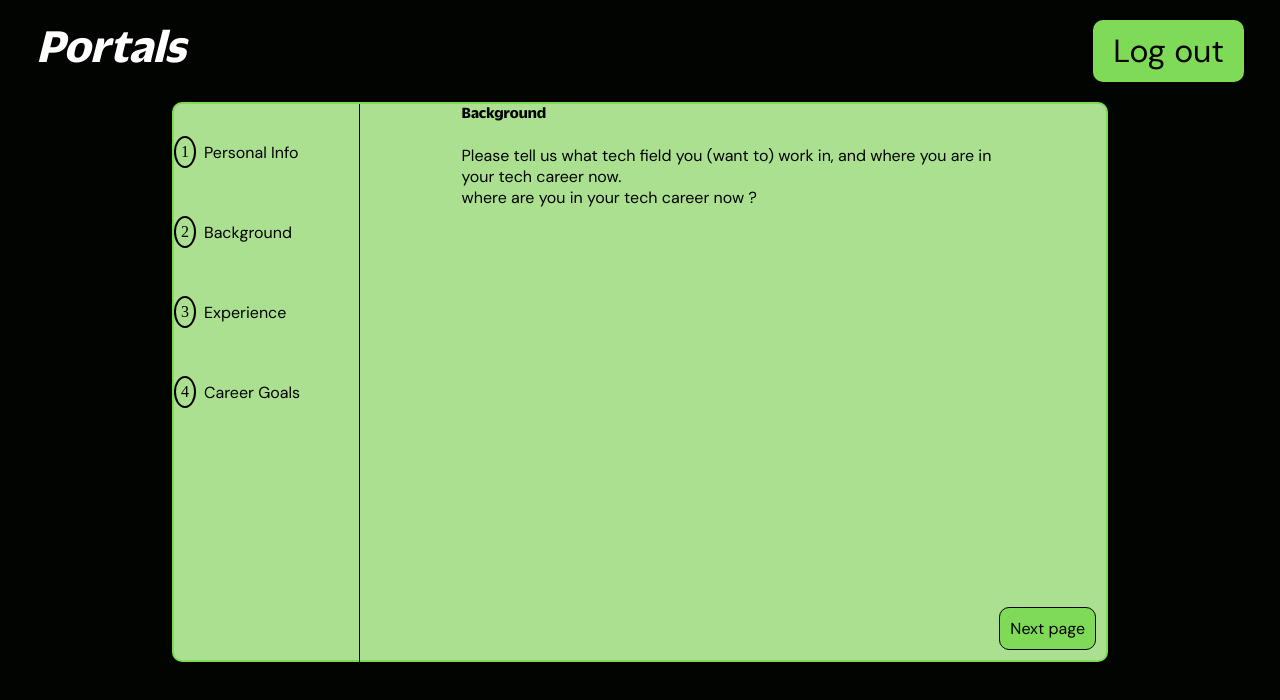
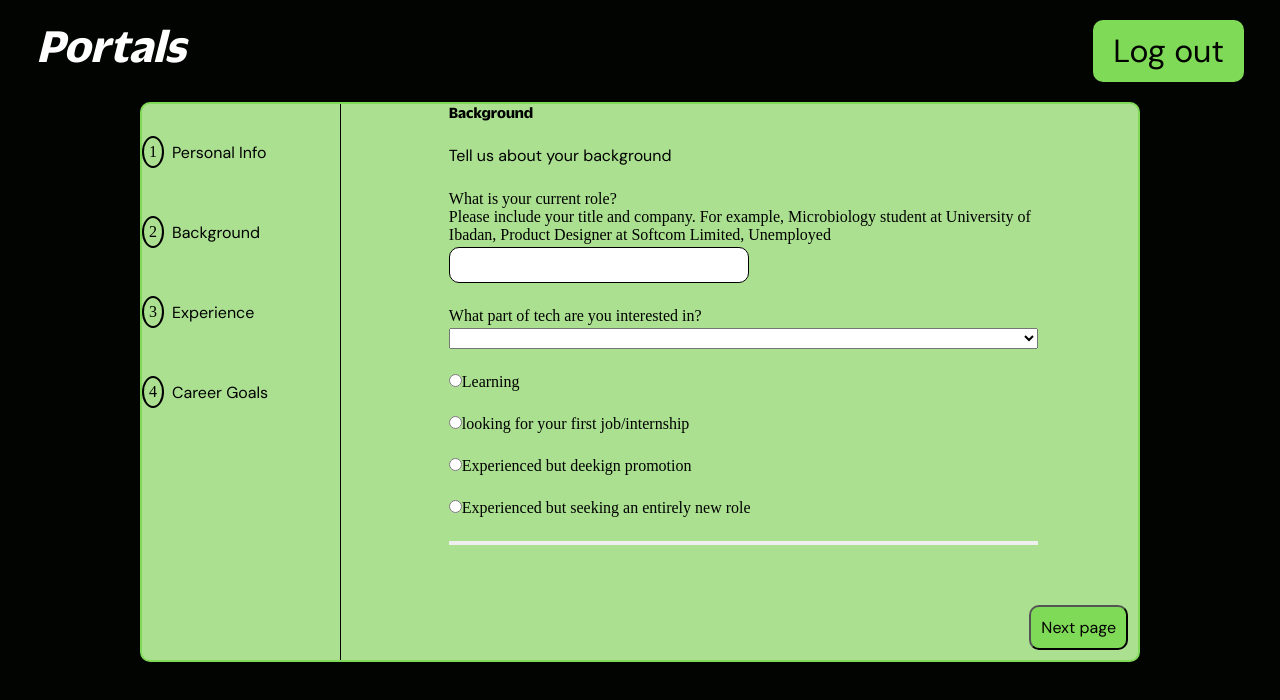
Before and after one commit to hemjay07/Portals, a React (Vite) app: page /dashboard/page2 in a window 1280 px wide. Shown: the top 700 px of the page. Built offline with nearby package versions, Linux system fonts and the light colour scheme.

Commit message:
update: completed the form logic to collect all the roadmap input form the user

```diff
--- a/src/components/dashboardComponents/background.jsx
+++ b/src/components/dashboardComponents/background.jsx
@@ -1,16 +1,110 @@
-import React from "react";
-import { Container } from "./formComponents.styled";
+import React, { useState } from "react";
+// import { Container } from "./formComponents.styled";
 import NextPage from "./nextPage";
+import { Container, StyledLabel } from "./formComponents.styled";
+const techDivisions = [
+  { label: "", value: "" },
+  { label: "Design", value: "design" },
+  { label: "Software Engineering", value: "softwareEngineering" },
+  { label: "DevOps", value: "devOps" },
+  { label: "Data", value: "data" },
+  { label: "Mobile", value: "mobile" },
+  { label: "People Operations/HR", value: "peopleOperations" },
+  { label: "Product", value: "product" },
+  { label: "Security", value: "security" },
+  { label: "Business", value: "business" },
+  { label: "Writing", value: "writing" },
+  { label: "DevRel", value: "devrel" },
+  { label: "QA", value: "qa" },
+];
+export default function Background({ roadMapContent, handlechange }) {
+  const [selectedOption, setSelectedOption] = useState();
 
-export default function background() {
   return (
     <Container>
       <h2>Background</h2>
-      <p>
-        Please tell us what tech field you (want to) work in, and where you are
-        in your tech career now. <br />
-        where are you in your tech career now ?
-      </p>
+      <p>Tell us about your background</p>
+      <StyledLabel>
+        What is your current role?
+        <br /> Please include your title and company. For example, Microbiology
+        student at University of Ibadan, Product Designer at Softcom Limited,
+        Unemployed
+        <input
+          type="text"
+          name="whatIsYourCurrentRole"
+          value={roadMapContent.background.whatIsYourCurrentRole || ""}
+          onChange={(e) => {
+            handlechange(e, "background");
+          }}
+        />
+      </StyledLabel>
+      <StyledLabel>
+        What part of tech are you interested in?
+        <select
+          name="whatPartOfTechAreYouInterestedIn"
+          value={
+            roadMapContent.background.whatPartOfTechAreYouInterestedIn || ""
+          }
+          onChange={(e) => {
+            handlechange(e, "background");
+          }}
+        >
+          {techDivisions.map((option, index) => {
+            return (
+              <option key={index} value={option.value}>
+                {option.label}
+              </option>
+            );
+          })}
+        </select>
+      </StyledLabel>
+
+      <label>
+        <input
+          value="learning"
+          name="status"
+          type="radio"
+          onChange={(e) => {
+            handlechange(e, "background");
+          }}
+        />
+        Learning
+      </label>
+      <label>
+        <input
+          value="looking for your first job/internship"
+          name="status"
+          type="radio"
+          onChange={(e) => {
+            handlechange(e, "background");
+          }}
+        />
+        looking for your first job/internship
+      </label>
+      <label>
+        <input
+          value="Experienced but seekign promotion"
+          name="status"
+          type="radio"
+          onChange={(e) => {
+            handlechange(e, "background");
+          }}
+        />
+        Experienced but deekign promotion
+      </label>
+      <label>
+        <input
+          value="Experienced but seeking an entirely new role"
+          name="status"
+          type="radio"
+          onChange={(e) => {
+            handlechange(e, "background");
+          }}
+        />
+        Experienced but seeking an entirely new role
+      </label>
+      <button onClick={() => console.log(roadMapContent)}></button>
+
       <NextPage />
     </Container>
   );
--- a/src/components/dashboardComponents/careerGoals.jsx
+++ b/src/components/dashboardComponents/careerGoals.jsx
@@ -1,12 +1,26 @@
 import React from "react";
 import styled from "styled-components";
-import { Container } from "./formComponents.styled";
+import { Container, StyledLabel } from "./formComponents.styled";
 import NextPage from "./nextPage";
 
-export default function CareerGoal() {
+export default function CareerGoal({ roadMapContent, handlechange }) {
   return (
     <Container>
       <h2>Career Goals</h2>
+      <p>Here you tell us who you'd like to be career-wise.</p>
+      <StyledLabel>
+        What is your ONE career goal?
+        <br />
+        This should be achievable in the next 1-3 years. Please be specific and
+        short.
+        <input
+          type="text"
+          name="careerGoal"
+          onChange={(e) => {
+            handlechange(e, "careerGoal");
+          }}
+        />
+      </StyledLabel>
       <NextPage />
     </Container>
   );
--- a/src/components/dashboardComponents/experience.jsx
+++ b/src/components/dashboardComponents/experience.jsx
@@ -1,12 +1,58 @@
-import React from "react";
+import React, { useState } from "react";
 import styled from "styled-components";
-import { Container } from "./formComponents.styled";
+import { Container, StyledLabel } from "./formComponents.styled";
 import NextPage from "./nextPage";
 
-export default function Experience() {
+export default function Experience({ roadMapContent, handlechange }) {
+  // const [skills, setSkills] = useState();
   return (
     <Container>
-      <h2>Experience</h2> <NextPage />
+      <h1>Experience</h1>
+      <p>Here, you tell us all about your experience so far!</p>
+      <StyledLabel>
+        What have you learnt so far?
+        <br /> Put skills, languages, frameworks, tools you have learnt/used
+        here Sample: HTML, CSS, JavaScript, React Or: Interaction design
+        principles, Branding, typography and color theory, Figma
+        <input
+          name="whatHaveYouLearntSoFar"
+          value={roadMapContent.experience.whatHaveYouLearntSoFar || ""}
+          onChange={(e) => {
+            handlechange(e, "experience");
+          }}
+        />
+      </StyledLabel>
+      <StyledLabel>
+        What are you learning now?
+        <br />
+        Put skills, languages, frameworks, tools you are learning now Sample:
+        React Testing Library, TypeScript Or: User research and personas, Adobe
+        XD
+        <input
+          name="whatAreYouLearningNow"
+          value={roadMapContent.experience.whatAreYouLearningNow || ""}
+          onChange={(e) => {
+            handlechange(e, "experience");
+          }}
+        />
+      </StyledLabel>
+      <StyledLabel>
+        Tell me about your work experience as it relates to a career in tech
+        <br /> Put your internships, and job roles (especially the last 2 with
+        some job experience) Sample: Junior Frontend Engineer at BigCabal Media
+        for 1 year, Frontend Developer Intern at HNG Internship for 3 months Or:
+        Network Technician at Sterling Bank for 1 year, IT Support/Quality
+        Assurance Analyst at FHI 360 for 4 years
+        <input
+          name="workExperience"
+          value={roadMapContent.experience.workExperience || ""}
+          onChange={(e) => {
+            handlechange(e, "experience");
+          }}
+        />
+      </StyledLabel>{" "}
+      <button onClick={() => console.log(roadMapContent.experience)}></button>
+      <NextPage />
     </Container>
   );
 }
--- a/src/components/dashboardComponents/formComponents.styled.jsx
+++ b/src/components/dashboardComponents/formComponents.styled.jsx
@@ -9,10 +9,12 @@ export const Container = styled.div`
   height: 100%;
   margin: auto;
   width: 60%;
+  // border: solid 2px red;
   //   background-color: grey;
-  @media screen and (max-width: 428px) {
+  @media screen and (max-width: 500px) {
     width: 90%;
     // background-color: blue;
+    overflow: scroll;
   }
 `;
 export const NextPageButton = styled.button`
@@ -21,11 +23,11 @@ export const NextPageButton = styled.button`
   bottom: 10px;
   right: 10px;
   background-color: #7fdb57;
-  border: black solid 1px;
+  // border: black solid 1px;
   border-radius: 10px;
   &:hover {
-    background-color: #7fdb57;
-    scale: 1.1;
+    background-color: #164602;
+    color: #fff;
   }
 `;
 
@@ -40,7 +42,7 @@ export const StyledLabel = styled.label`
     border: solid 1px black;
     border-radius: 10px;
   }
-  @media screen and (max-width: 428px) {
+  @media screen and (max-width: 500px) {
     input {
       width: 60%;
     }
--- a/src/components/dashboardComponents/nextPage.jsx
+++ b/src/components/dashboardComponents/nextPage.jsx
@@ -12,12 +12,17 @@ export default function NextPage() {
     nextpage = 4;
   } else {
     nextpage = page / 1 + 1;
-    console.log(nextpage);
+    // console.log(nextpage);
   }
   return (
     <Link to={`/dashboard/page${nextpage}`}>
-      <NextPageButton onClick={() => setSideBar(false)}>
-        {" "}
+      <NextPageButton
+        onClick={() => {
+          if (window.innerWidth < 500) {
+            setSideBar(false);
+          }
+        }}
+      >
         Next page
       </NextPageButton>
     </Link>
--- a/src/components/dashboardComponents/personalInfo.jsx
+++ b/src/components/dashboardComponents/personalInfo.jsx
@@ -1,26 +1,57 @@
 import React from "react";
-import styled from "styled-components";
 import { Container, StyledLabel } from "./formComponents.styled";
 import NextPage from "./nextPage";
 
-export default function PersonalInfo() {
+export default function PersonalInfo({ roadMapContent, handlechange }) {
+  // function handlechange(e) {
+  //   const name = e.target.name;
+  //   const value = e.target.value;
+  //   // console.log(name, value);
+  //   setRoadMapContent((prev) => {
+  //     return {
+  //       ...prev,
+  //       personalInfo: { ...prev.personalInfo, [name]: value },
+  //     };
+  //   });
+  // }
   return (
     <Container>
       <h2>Personal Info</h2>
       <p>Please fill in your name email address and location</p>
       <StyledLabel>
-        Name
-        <input type="text" />
+        What's your full name?
+        <input
+          name="fullName"
+          value={roadMapContent.personalInfo.fullname}
+          type="text"
+          onChange={(e) => {
+            handlechange(e, "personalInfo");
+          }}
+        />
       </StyledLabel>
       <StyledLabel>
-        {" "}
         Email address
-        <input type="email" />
+        <input
+          value={roadMapContent.personalInfo.email || ""}
+          type="email"
+          name="email"
+          onChange={(e) => {
+            handlechange(e, "personalInfo");
+          }}
+        />
       </StyledLabel>
       <StyledLabel>
         Location(City, Country)
-        <input type="text" />
+        <input
+          value={roadMapContent.personalInfo.location || ""}
+          name="location"
+          type="text"
+          onChange={(e) => {
+            handlechange(e, "personalInfo");
+          }}
+        />
       </StyledLabel>
+      <button onClick={() => console.log(roadMapContent.personalInfo)}></button>
       <NextPage />
     </Container>
   );
--- a/src/components/dashboardComponents/sidebar.styled.jsx
+++ b/src/components/dashboardComponents/sidebar.styled.jsx
@@ -4,16 +4,17 @@ export const Wrapper = styled.div`
   padding-top: 2rem;
   border-right: solid 1px black;
   width: 20%;
-  height: 70vh;
+  height: 100%;
   // background-color: red;
   display: flex;
   flex-direction: column;
   gap: 3rem;
-  @media screen and (max-width: 428px) {
+  @media screen and (max-width: 500px) {
     position: absolute;
     top: 0;
     width: 60%;
     background-color: #7fdb57;
+    border-right: solid 3px #7fdb57;
   }
   p {
     color: black;
--- a/src/components/homePageComponents/Header.jsx
+++ b/src/components/homePageComponents/Header.jsx
@@ -9,7 +9,7 @@ function Header({ scroll }) {
   const currentLocation = location.includes("/dashboard")
     ? "dashboard"
     : "home";
-  console.log(currentLocation, location);
+  // console.log(currentLocation, location);
   let log;
   if (currentLocation == "home") {
     log = <GreenButton onClick={() => scroll()}>Log in</GreenButton>;
--- a/src/pages/Dashboard/Dashboard.jsx
+++ b/src/pages/Dashboard/Dashboard.jsx
@@ -13,14 +13,28 @@ import Header from "../../components/homePageComponents/Header";
 import { Link, Routes, Route } from "react-router-dom";
 import { DashboardContainer, FormContainer } from "./Dashboard.styled";
 export const SideBarContext = createContext();
+// export const roadMapContent = createContext
 
 export default function Dashboard() {
   const [sidebar, setSideBar] = useState(true);
-  const { loggedInUser } = useContext(loggedInUserContext);
-  // console.log(setSidebar);
-  // function setSideBar() {
-  //   setSsidebar(!sidebar);
-  // }
+  // const { loggedInUser } = useContext(loggedInUserContext);
+  const [roadMapContent, setRoadMapContent] = useState({
+    personalInfo: {},
+    background: {},
+    experience: {},
+    careerGoal: {},
+  });
+
+  function handlechange(e, componentName) {
+    const name = e.target.name;
+    const value = e.target.value;
+    setRoadMapContent((prev) => {
+      return {
+        ...prev,
+        [componentName]: { ...prev[componentName], [name]: value },
+      };
+    });
+  }
 
   return (
     <SideBarContext.Provider value={{ sidebar, setSideBar }}>
@@ -31,10 +45,42 @@ export default function Dashboard() {
           <OpenSidebar onClick={() => setSideBar(!sidebar)} />
           <Sidebar />
           <Routes>
-            <Route path="page1" element={<PersonalInfo />} />
-            <Route path="page2" element={<Background />} />
-            <Route path="page3" element={<Experience />} />
-            <Route path="page4" element={<CareerGoal />} />
+            <Route
+              path="page1"
+              element={
+                <PersonalInfo
+                  roadMapContent={roadMapContent}
+                  handlechange={handlechange}
+                />
+              }
+            />
+            <Route
+              path="page2"
+              element={
+                <Background
+                  roadMapContent={roadMapContent}
+                  handlechange={handlechange}
+                />
+              }
+            />
+            <Route
+              path="page3"
+              element={
+                <Experience
+                  roadMapContent={roadMapContent}
+                  handlechange={handlechange}
+                />
+              }
+            />
+            <Route
+              path="page4"
+              element={
+                <CareerGoal
+                  roadMapContent={roadMapContent}
+                  handlechange={handlechange}
+                />
+              }
+            />
           </Routes>
         </FormContainer>
       </DashboardContainer>
@@ -44,7 +90,7 @@ export default function Dashboard() {
 
 const OpenSidebar = styled(TfiAngleDoubleRight)`
   //   margin-left: auto;
-  border: 2px black solid;
+  // border: 2px black solid;
   position: absolute;
   left: 0;
   top: 0;
@@ -52,7 +98,7 @@ const OpenSidebar = styled(TfiAngleDoubleRight)`
   padding-right: 10px;
   font-weight: 900;
   color: black;
-  @media screen and (min-width: 428px) {
+  @media screen and (min-width: 500px) {
     display: none;
   }
 `;
--- a/src/pages/Dashboard/Dashboard.styled.jsx
+++ b/src/pages/Dashboard/Dashboard.styled.jsx
@@ -5,7 +5,8 @@ export const FormContainer = styled.div`
   //   padding: 1rem;
   position: relative;
   margin: auto;
-  width: 75%;
+  width: 90%;
+  max-width: 1000px;
   height: 70vh;
   background: #aae090;
   display: flex;
@@ -15,6 +16,7 @@ export const FormContainer = styled.div`
   @media screen and (max-width: 428px) {
     display: flex;
     width: 100%;
+    height: 85vh;
   }
 `;
 
@@ -24,4 +26,5 @@ export const DashboardContainer = styled.div`
   background-color: #020401;
   color: white;
   height: 100vh;
+  // background-color: white;
 `;
```
Also changed, not shown: src/components/dashboardComponents/Sidebar.jsx (+33 -22 lines).
